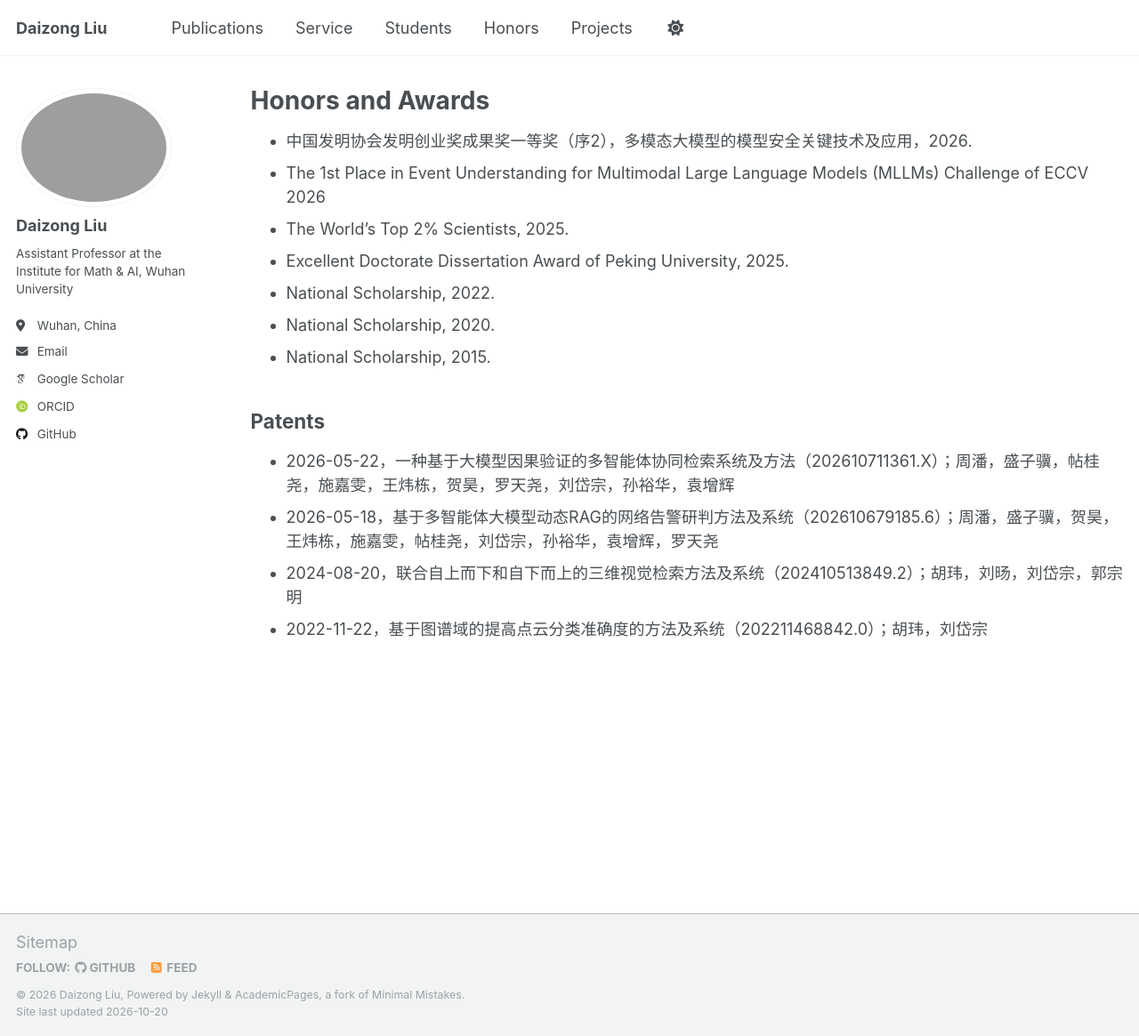
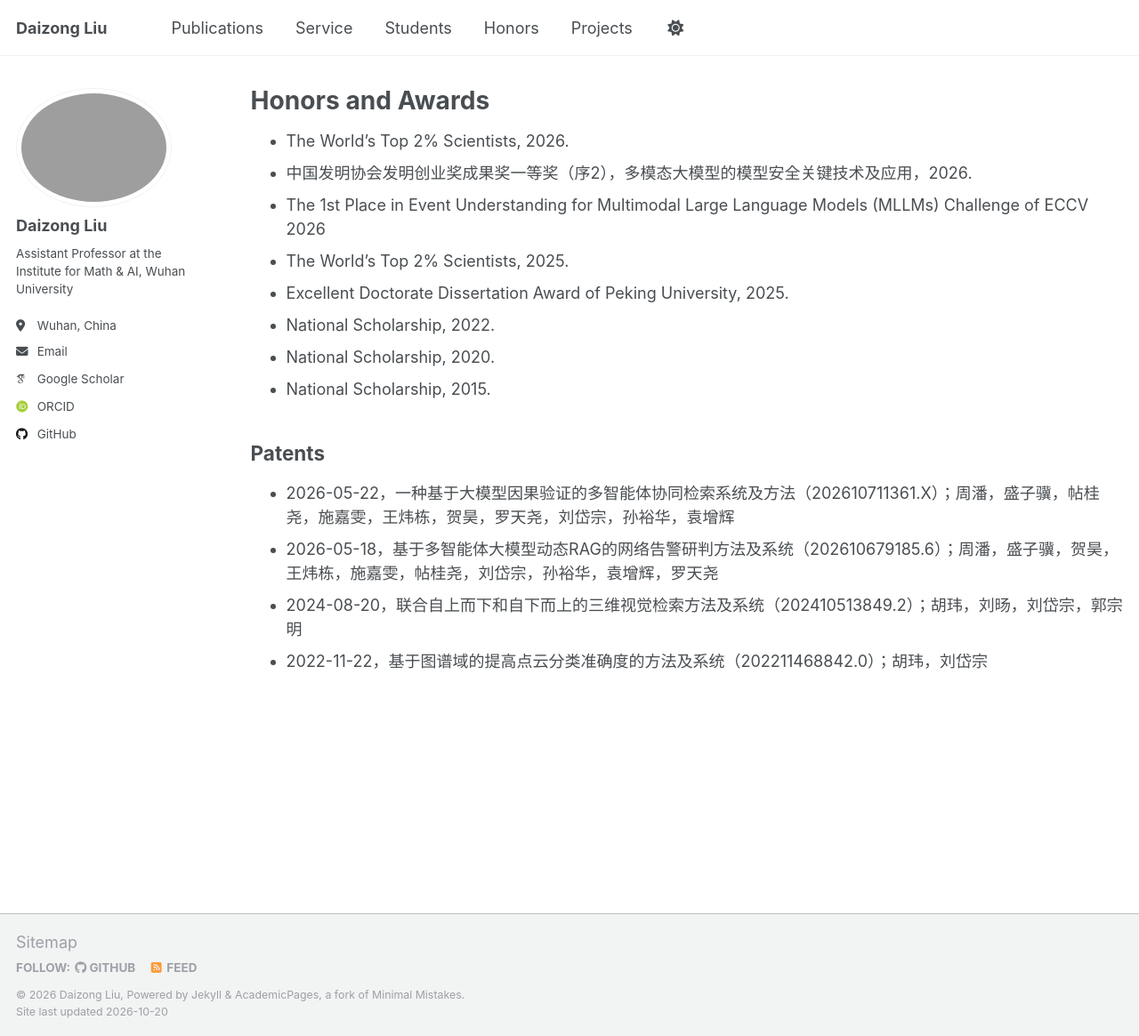
Before and after one commit to liudaizong/liudaizong.github.io, a Jekyll site: the page built from _pages/portfolio.md, in a window 1280 px wide and 1165 px high. Shown: the whole window at 89% size. Built offline with Jekyll 4.4.1, drawn with Linux system fonts in a browser that asks for light colours; some web fonts are replaced.

Commit message:
Update portfolio.md

```diff
--- a/_pages/portfolio.md
+++ b/_pages/portfolio.md
@@ -3,7 +3,7 @@ permalink: /portfolio/
 title: "Honors and Awards"
 layout: archive
 ---
-
+* The World's Top 2% Scientists, 2026.
 * 中国发明协会发明创业奖成果奖一等奖（序2），多模态大模型的模型安全关键技术及应用，2026.
 * The 1st Place in Event Understanding for Multimodal Large Language Models (MLLMs) Challenge of ECCV 2026
 * The World's Top 2% Scientists, 2025.
```
